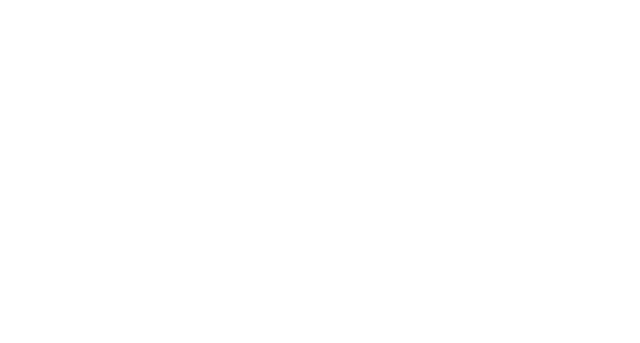
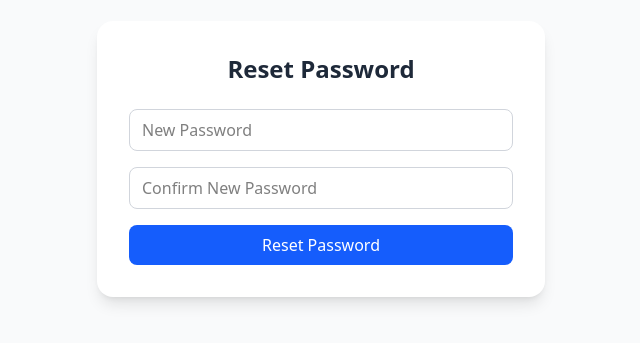
Before and after one commit to vrk0ranit/mern-auth, a React (Vite) app in the folder client/: page /reset-password/1 in a window 1280 px wide. Before the commit this address had no page. Shown: the part 241-584 px from the top of the page, without its empty margins (319-959 px from the left). Built offline with nearby package versions, Linux system fonts and the light colour scheme.

Commit message:
reset password added

```diff
--- a/client/src/App.jsx
+++ b/client/src/App.jsx
@@ -4,6 +4,8 @@ import Home from './pages/Home'
 import SignIn from './pages/SignIn'
 import SignUp from './pages/SignUp'
 import ForgotPassword from './pages/ForgotPassword'
+import Profile from './pages/Profile'
+import ResetPassword from './pages/ResetPassword'
 
 const App = () => {
   return (
@@ -13,6 +15,8 @@ const App = () => {
         <Route path="/signin" element={<SignIn/>} />
         <Route path="/signup" element={<SignUp/>} />
         <Route path="/forgot-password" element={<ForgotPassword/>} />
+        <Route path="/profile" element={<Profile/>} />
+        <Route path="/reset-password/:token" element={<ResetPassword/>} />
        </Routes>
     </BrowserRouter>
   )
--- a/client/src/pages/Home.jsx
+++ b/client/src/pages/Home.jsx
@@ -1,11 +1,60 @@
-import React from 'react'
+import React, { useEffect, useState } from "react";
+import { useNavigate } from "react-router-dom";
 
 const Home = () => {
+  const navigate = useNavigate();
+  const [user, setUser] = useState(null);
+
+  useEffect(() => {
+    // Check if user info exists in localStorage
+    const storedUser = localStorage.getItem("user");
+    const token = localStorage.getItem("token");
+
+    if (!token || !storedUser) {
+      // If not logged in, redirect to SignIn
+      navigate("/signin");
+    } else {
+      setUser(JSON.parse(storedUser));
+    }
+  }, [navigate]);
+
+  const handleLogout = () => {
+    localStorage.removeItem("token");
+    localStorage.removeItem("user");
+    navigate("/signin");
+  };
+
+  if (!user) return null; // optional: loading state
+
   return (
-    <div>
-        Home
+    <div className="min-h-screen bg-gray-50 flex flex-col items-center justify-center px-4">
+      <div className="bg-white shadow-lg rounded-2xl p-8 max-w-md w-full text-center">
+        <h1 className="text-3xl font-bold text-gray-800 mb-4">
+          Welcome, {user.name}! 👋
+        </h1>
+
+        <p className="text-gray-600 mb-6">
+          You are logged in as <span className="font-medium">{user.email}</span>
+        </p>
+
+        <div className="flex justify-center space-x-4">
+          <button
+            onClick={() => navigate("/profile")}
+            className="px-4 py-2 bg-blue-600 text-white rounded-lg hover:bg-blue-700 transition"
+          >
+            View Profile
+          </button>
+
+          <button
+            onClick={handleLogout}
+            className="px-4 py-2 bg-red-500 text-white rounded-lg hover:bg-red-600 transition"
+          >
+            Logout
+          </button>
+        </div>
+      </div>
     </div>
-  )
-}
+  );
+};
 
-export default Home
+export default Home;
--- /dev/null
+++ b/client/src/pages/Profile.jsx
@@ -0,0 +1,40 @@
+import React, { useEffect, useState } from "react";
+import { useNavigate } from "react-router-dom";
+
+const Profile = () => {
+  const navigate = useNavigate();
+  const [user, setUser] = useState(null);
+
+  useEffect(() => {
+    const storedUser = localStorage.getItem("user");
+    if (!storedUser) {
+      navigate("/signin");
+    } else {
+      setUser(JSON.parse(storedUser));
+    }
+  }, [navigate]);
+
+  if (!user) return null;
+
+  return (
+    <div className="min-h-screen flex flex-col items-center justify-center bg-gray-50 px-4">
+      <div className="bg-white shadow-lg rounded-2xl p-8 max-w-md w-full text-center">
+        <h2 className="text-2xl font-semibold mb-4 text-gray-800">Profile</h2>
+        <p className="text-gray-600 mb-2">
+          <strong>Name:</strong> {user.name}
+        </p>
+        <p className="text-gray-600 mb-4">
+          <strong>Email:</strong> {user.email}
+        </p>
+        <button
+          onClick={() => navigate("/")}
+          className="px-4 py-2 bg-blue-600 text-white rounded-lg hover:bg-blue-700 transition"
+        >
+          Back to Home
+        </button>
+      </div>
+    </div>
+  );
+};
+
+export default Profile;
--- /dev/null
+++ b/client/src/pages/ResetPassword.jsx
@@ -0,0 +1,101 @@
+import React, { useState } from "react";
+import { useParams, useNavigate } from "react-router-dom";
+
+const ResetPassword = () => {
+  const { token } = useParams(); // extract token from URL
+  const navigate = useNavigate();
+  const [password, setPassword] = useState("");
+  const [confirmPassword, setConfirmPassword] = useState("");
+  const [message, setMessage] = useState("");
+  const [error, setError] = useState("");
+  const [loading, setLoading] = useState(false);
+
+  const handleSubmit = async (e) => {
+    e.preventDefault();
+    setMessage("");
+    setError("");
+    setLoading(true);
+
+    if (!password || !confirmPassword) {
+      setError("Please fill all fields");
+      setLoading(false);
+      return;
+    }
+
+    if (password !== confirmPassword) {
+      setError("Passwords do not match");
+      setLoading(false);
+      return;
+    }
+
+    try {
+      const response = await fetch("http://localhost:5000/api/auth/reset-password", {
+        method: "POST",
+        headers: { "Content-Type": "application/json" },
+        body: JSON.stringify({ token, password }),
+      });
+
+      const data = await response.json();
+
+      if (!response.ok) throw new Error(data.message || "Error resetting password");
+
+      setMessage("Password reset successful! You can now sign in.");
+      setTimeout(() => navigate("/signin"), 2500);
+    } catch (err) {
+      setError(err.message);
+    } finally {
+      setLoading(false);
+    }
+  };
+
+  return (
+    <div className="min-h-screen flex items-center justify-center bg-gray-50 px-4">
+      <div className="bg-white shadow-lg rounded-2xl p-8 max-w-md w-full text-center">
+        <h2 className="text-2xl font-semibold text-gray-800 mb-6">Reset Password</h2>
+
+        {error && (
+          <div className="bg-red-100 text-red-700 px-3 py-2 rounded-md mb-4 text-sm">
+            {error}
+          </div>
+        )}
+        {message && (
+          <div className="bg-green-100 text-green-700 px-3 py-2 rounded-md mb-4 text-sm">
+            {message}
+          </div>
+        )}
+
+        <form onSubmit={handleSubmit} className="space-y-4">
+          <div>
+            <input
+              type="password"
+              placeholder="New Password"
+              value={password}
+              onChange={(e) => setPassword(e.target.value)}
+              className="w-full border border-gray-300 rounded-lg px-3 py-2 focus:outline-none focus:ring focus:ring-blue-200"
+            />
+          </div>
+
+          <div>
+            <input
+              type="password"
+              placeholder="Confirm New Password"
+              value={confirmPassword}
+              onChange={(e) => setConfirmPassword(e.target.value)}
+              className="w-full border border-gray-300 rounded-lg px-3 py-2 focus:outline-none focus:ring focus:ring-blue-200"
+            />
+          </div>
+
+          <button
+            type="submit"
+            disabled={loading}
+            className="w-full bg-blue-600 text-white py-2 rounded-lg hover:bg-blue-700 transition disabled:opacity-50"
+          >
+            {loading ? "Resetting..." : "Reset Password"}
+          </button>
+        </form>
+      </div>
+    </div>
+  );
+};
+
+export default ResetPassword;
```
Also changed, not shown: 2 other files (tests, documents, lock files or other folders).
